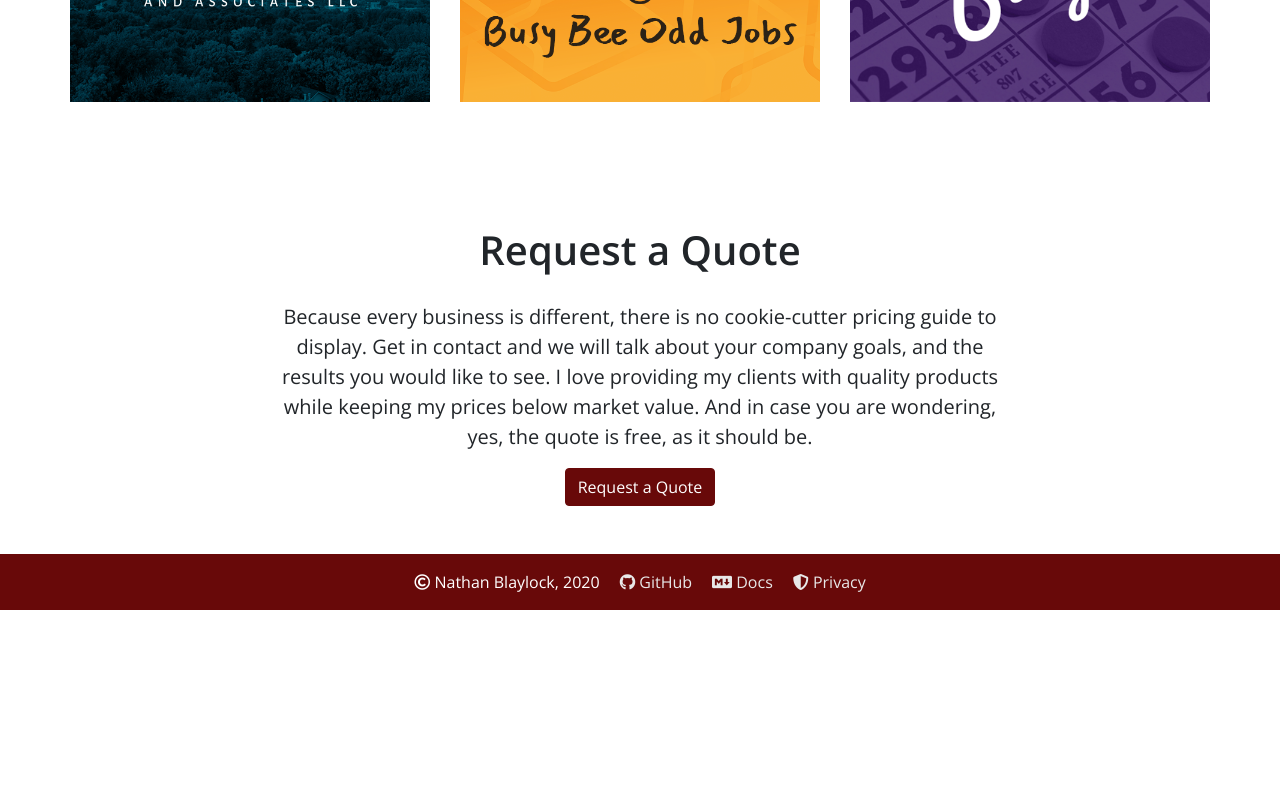
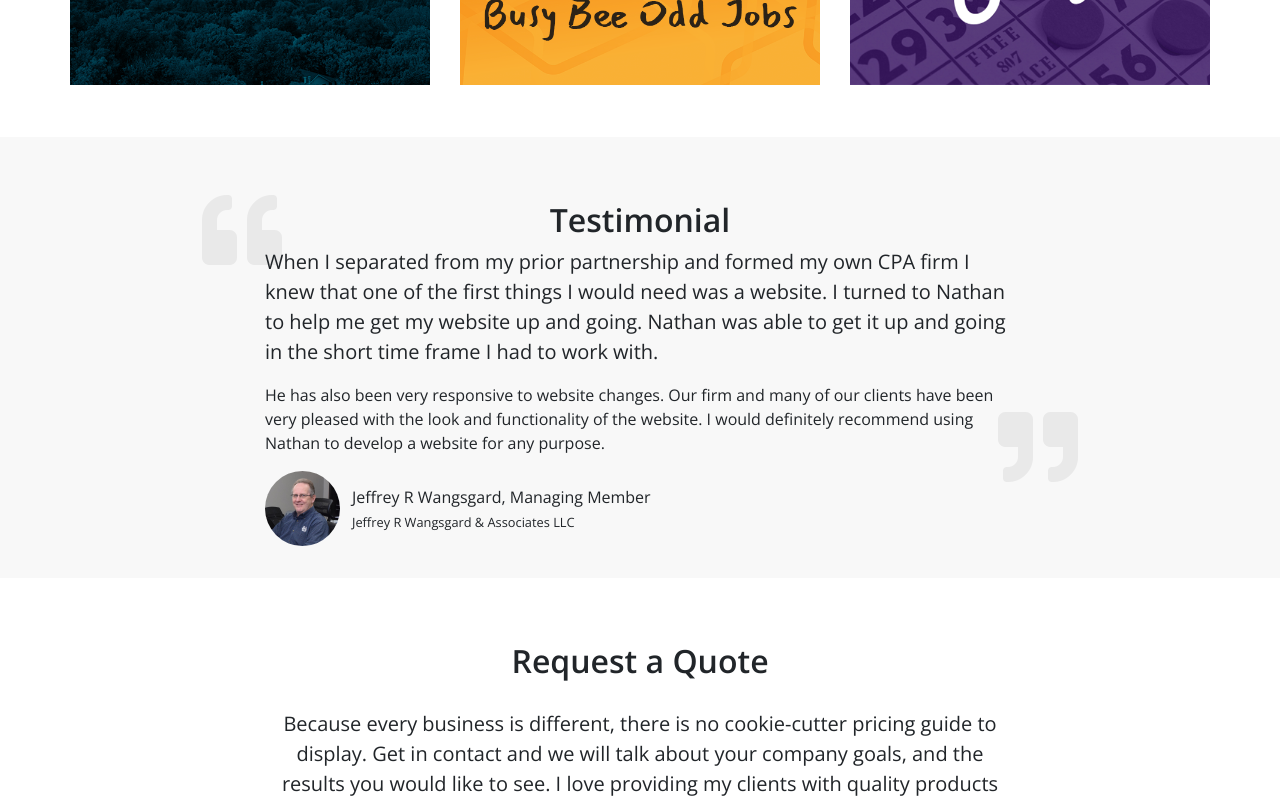
Before and after one commit to ngblaylock/nathanblaylock.com, a Nuxt app: page / in a window 1280 px wide. Shown: the part 1480-2280 px from the top of the page. Before the commit the page ends 2090 px from the top, so only its background shows below. Built offline with nearby package versions, Linux system fonts and the light colour scheme.

Commit message:
Add Jeff's Testimonial

```diff
--- a/pages/index.vue
+++ b/pages/index.vue
@@ -18,9 +18,7 @@
               design, and a strong web presence.
             </p>
             <p>
-              <nuxt-link to="/contact" class="btn btn-light"
-                >Request a Quote</nuxt-link
-              >
+              <nuxt-link to="/contact" class="btn btn-light">Request a Quote</nuxt-link>
             </p>
           </div>
         </div>
@@ -64,9 +62,7 @@
           </div>
           <div class="col-sm-12">
             <p class="text-center">
-              <nuxt-link class="btn btn-primary" to="services"
-                >More About Services</nuxt-link
-              >
+              <nuxt-link class="btn btn-primary" to="services">More About Services</nuxt-link>
             </p>
           </div>
         </div>
@@ -75,14 +71,10 @@
     <div class="container py-5">
       <div class="row">
         <div class="col-sm-12">
-          <h2 class="h1 text-center pb-4">My Work</h2>
+          <h2 class="text-center pb-4">My Work</h2>
         </div>
 
-        <div
-          class="col-sm-4 pb-4"
-          v-for="project in projects"
-          :key="project.id"
-        >
+        <div class="col-sm-4 pb-4" v-for="project in projects" :key="project.id">
           <a :href="project.link" target="_blank">
             <img
               :src="'/img/' + project.image"
@@ -93,37 +85,50 @@
         </div>
       </div>
     </div>
-    <!-- <div class="bg-light">
+    <div class="bg-light">
       <div class="container">
         <div class="row py-5">
-          <div class="col-sm-12">
-            <h2 class="h1 text-center pb-4">Testimonials</h2>
-          </div>
-          <div v-for="(i, index) in 4" class="col-sm-3" :key="index">
-            <img
-              :src="testimonials[index].image"
-              alt="Placeholder"
-              class="mb-2 rounded-circle mx-auto d-block img-fluid"
-              style="max-width: 150px;"
-            />
-            <blockquote class="text-center">
-              {{ testimonials[index].quote }}
-              <footer class="blockquote-footer text-center mt-3">
-                {{ testimonials[index].name }}
-              </footer>
-            </blockquote>
+          <div class="col-sm-8 offset-sm-2">
+            <h2 class="text-center">Testimonial</h2>
+            <div class="testimonial testimonial-start d-none d-sm-block">
+              <i class="fas fa-quote-left"></i>
+            </div>
+            <div class="testimonial testimonial-end d-none d-sm-block">
+              <i class="fas fa-quote-right"></i>
+            </div>
+            <p
+              class="lead"
+            >When I separated from my prior partnership and formed my own CPA firm I knew that one of the first things I would need was a website. I turned to Nathan to help me get my website up and going. Nathan was able to get it up and going in the short time frame I had to work with.</p>
+            <p>He has also been very responsive to website changes. Our firm and many of our clients have been very pleased with the look and functionality of the website. I would definitely recommend using Nathan to develop a website for any purpose.</p>
+            <div class="d-flex align-items-center">
+              <img
+                src="/img/people/jeff.png"
+                alt="Jeff Wangsgard"
+                class="rounded-circle mr-2"
+                style="width: 75px;"
+              />
+              <p class="mb-0">
+                Jeffrey R Wangsgard, Managing Member
+                <br />
+                <small>Jeffrey R Wangsgard &amp; Associates LLC</small>
+              </p>
+            </div>
           </div>
         </div>
       </div>
-    </div> -->
+    </div>
     <div class="container py-5">
       <div class="row">
         <div class="col-sm-12">
-          <h2 class="h1 text-center pb-4">Request a Quote</h2>
+          <h2 class="text-center pb-4">Request a Quote</h2>
         </div>
         <div class="col-sm-8 offset-sm-2">
-          <p class="lead text-center">Because every business is different, there is no cookie-cutter pricing guide to display. Get in contact and we will talk about your company goals, and the results you would like to see. I love providing my clients with quality products while keeping my prices below market value. And in case you are wondering, yes, the quote is free, as it should be.</p>
-          <p class="text-center"><nuxt-link to="/contact" class="btn btn-danger">Request a Quote</nuxt-link></p>
+          <p
+            class="lead text-center"
+          >Because every business is different, there is no cookie-cutter pricing guide to display. Get in contact and we will talk about your company goals, and the results you would like to see. I love providing my clients with quality products while keeping my prices below market value. And in case you are wondering, yes, the quote is free, as it should be.</p>
+          <p class="text-center">
+            <nuxt-link to="/contact" class="btn btn-danger">Request a Quote</nuxt-link>
+          </p>
         </div>
       </div>
     </div>
@@ -138,62 +143,36 @@ export default {
         {
           name: "Sorenson Center",
           image: "scce.png",
-          link: "http://scce.usu.edu",
+          link: "http://scce.usu.edu"
         },
         {
           name: "Psychology",
           image: "psychology.png",
-          link: "http://psychology.usu.edu",
+          link: "http://psychology.usu.edu"
         },
         {
           name: "Nursing",
           image: "nursing.png",
-          link: "http://nursing.usu.edu",
+          link: "http://nursing.usu.edu"
         },
         {
           name: "Jeffrey R Wangsgard",
           image: "jrwcpatax.png",
-          link: "http://jrwcpatax.com",
+          link: "http://jrwcpatax.com"
         },
         {
           name: "Busy Bee Odd Jobs",
           image: "busy-bee-odd-jobs.png",
-          link: "http://busybeeoddjobs.com",
+          link: "http://busybeeoddjobs.com"
         },
         {
           name: "Bingo Caller",
           image: "bingo.png",
-          link: "http://bingo.nathanblaylock.com",
-        },
-      ],
-      testimonials: [
-        {
-          name: "Jeff Wangsgard",
-          image: "/img/people/jeff.png",
-          quote:
-            "Lorem ipsum dolor, sit amet consectetur adipisicing elit. Commodi dolorum aperiam voluptate, nisi maiores quos, ea, debitis esse veniam at natus molestias.",
-        },
-        {
-          name: "John Cockett",
-          image: "/img/people/john.png",
-          quote:
-            "Lorem ipsum dolor, sit amet consectetur adipisicing elit. Commodi dolorum aperiam voluptate, nisi maiores quos, ea, debitis esse veniam at natus molestias.",
-        },
-        {
-          name: "Jason Barnett",
-          image: "/img/people/no-photo-300.png",
-          quote:
-            "Lorem ipsum dolor, sit amet consectetur adipisicing elit. Commodi dolorum aperiam voluptate, nisi maiores quos, ea, debitis esse veniam at natus molestias.",
-        },
-        {
-          name: "Wayne B",
-          image: "/img/people/no-photo-300.png",
-          quote:
-            "Lorem ipsum dolor, sit amet consectetur adipisicing elit. Commodi dolorum aperiam voluptate, nisi maiores quos, ea, debitis esse veniam at natus molestias.",
-        },
-      ],
+          link: "http://bingo.nathanblaylock.com"
+        }
+      ]
     };
-  },
+  }
 };
 </script>
 
@@ -206,4 +185,20 @@ export default {
     rgb(37, 35, 34) 100%
   );
 }
+.testimonial {
+  color: #e9e9e9;
+  position: absolute;
+  font-size: 5em;
+  &.testimonial-start {
+    left: -0.6em;
+    top: 0;
+  }
+  &.testimonial-end {
+    bottom: 0.5em;
+    right: -0.6em;
+  }
+  & ~ p {
+    position: relative;
+  }
+}
 </style>
```
Also changed, not shown: 6 other files (tests, documents, lock files or other folders).
